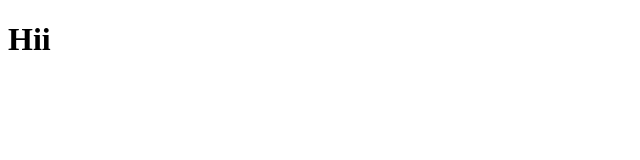
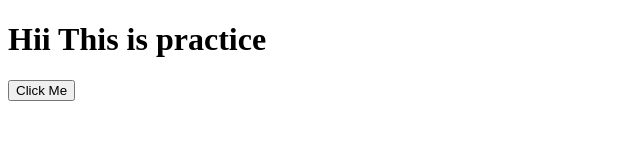
Before and after one commit to Snehal-VM/SampleGitProject, a plain HTML site: page index.html in a window 1280 px wide. Shown: the whole page, without its empty margins (0-640 px from the left). Drawn offline with Linux system fonts and the light colour scheme.

Commit message:
Few Changes Happend

```diff
--- a/index.html
+++ b/index.html
@@ -6,6 +6,7 @@
     <title>Document</title>
 </head>
 <body>
-    <h1>Hii</h1>
+    <h1>Hii This is practice</h1>
+    <button onclick="alert('this is button')">Click Me</button>
 </body>
 </html>
```
